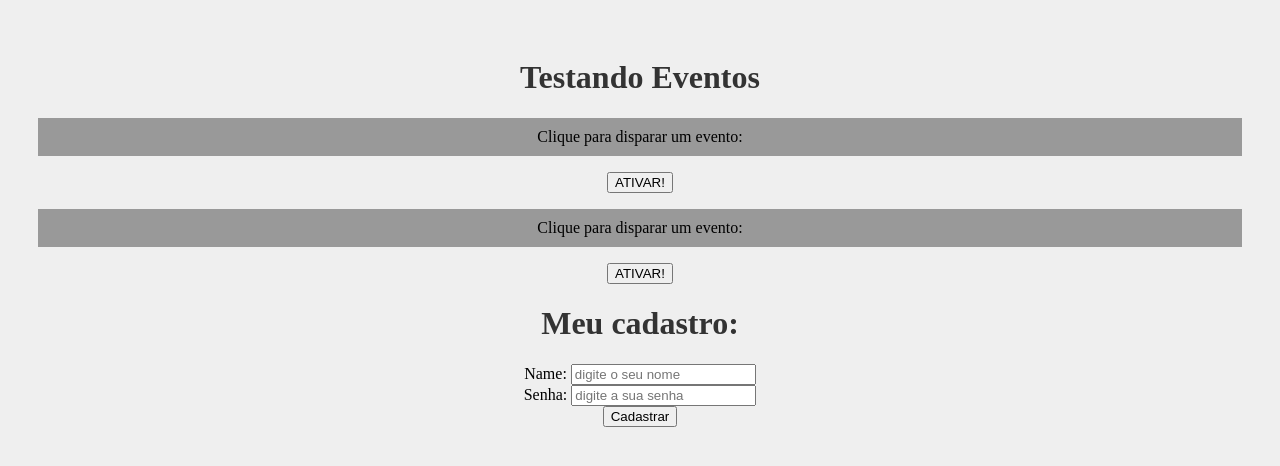
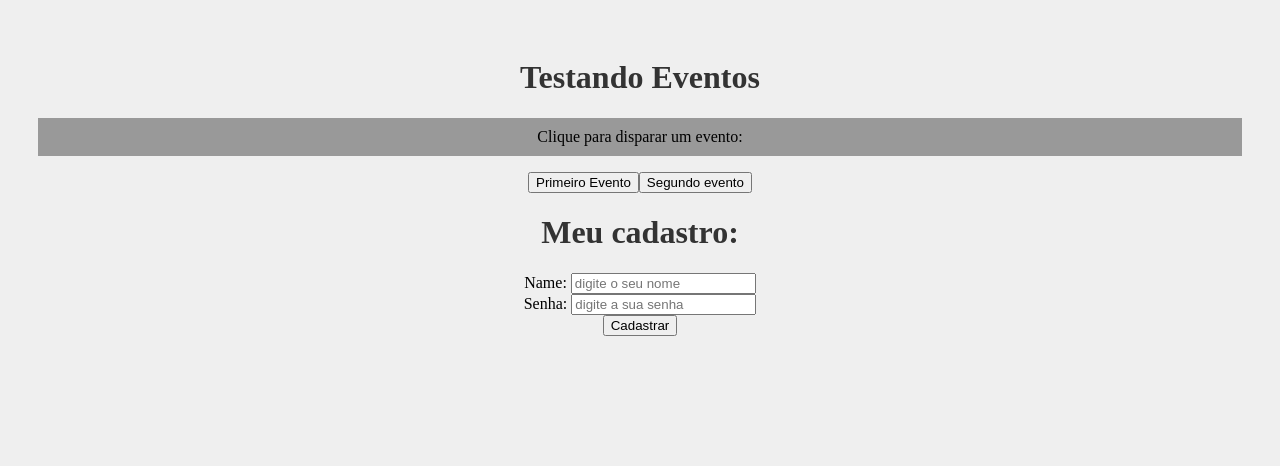
Before and after one commit to RafaelBrandaoS/react, a React (Create React App) app in the folder meu-projeto/: page / in a window 1280 px wide. Shown: the top 466 px of the page. Built offline with nearby package versions, Linux system fonts and the light colour scheme.

Commit message:
passando eventos por props

```diff
--- a/meu-projeto/src/App.js
+++ b/meu-projeto/src/App.js
@@ -7,8 +7,7 @@
   return (
     <div className="App">
       <h1>Testando Eventos</h1>
-      <Evento numero="1" />
-      <Evento numero="2" />
+      <Evento />
       <Form />
     </div>
   )
--- a/meu-projeto/src/components/Evento.js
+++ b/meu-projeto/src/components/Evento.js
@@ -1,13 +1,20 @@
-function Evento({ numero }) {
+import Button from "./evento/Button"
+
+function Evento() {
 
     function meuEvento() {
-        console.log(`evento ${numero} disparado!`)
+        console.log('Ativando primeiro evento!')
+    }
+
+    function segundoEvento() {
+        console.log('Ativando segundo evento!')
     }
 
     return (
         <div>
             <p>Clique para disparar um evento:</p>
-            <button onClick={meuEvento} >ATIVAR!</button>
+            <Button event={meuEvento} text="Primeiro Evento" />
+            <Button event={segundoEvento} text="Segundo evento" />
         </div>
     )
 }
--- /dev/null
+++ b/meu-projeto/src/components/evento/Button.js
@@ -0,0 +1,7 @@
+function Button(props) {
+
+    return <button onClick={props.event}>{props.text}</button>
+
+}
+
+export default Button
```
